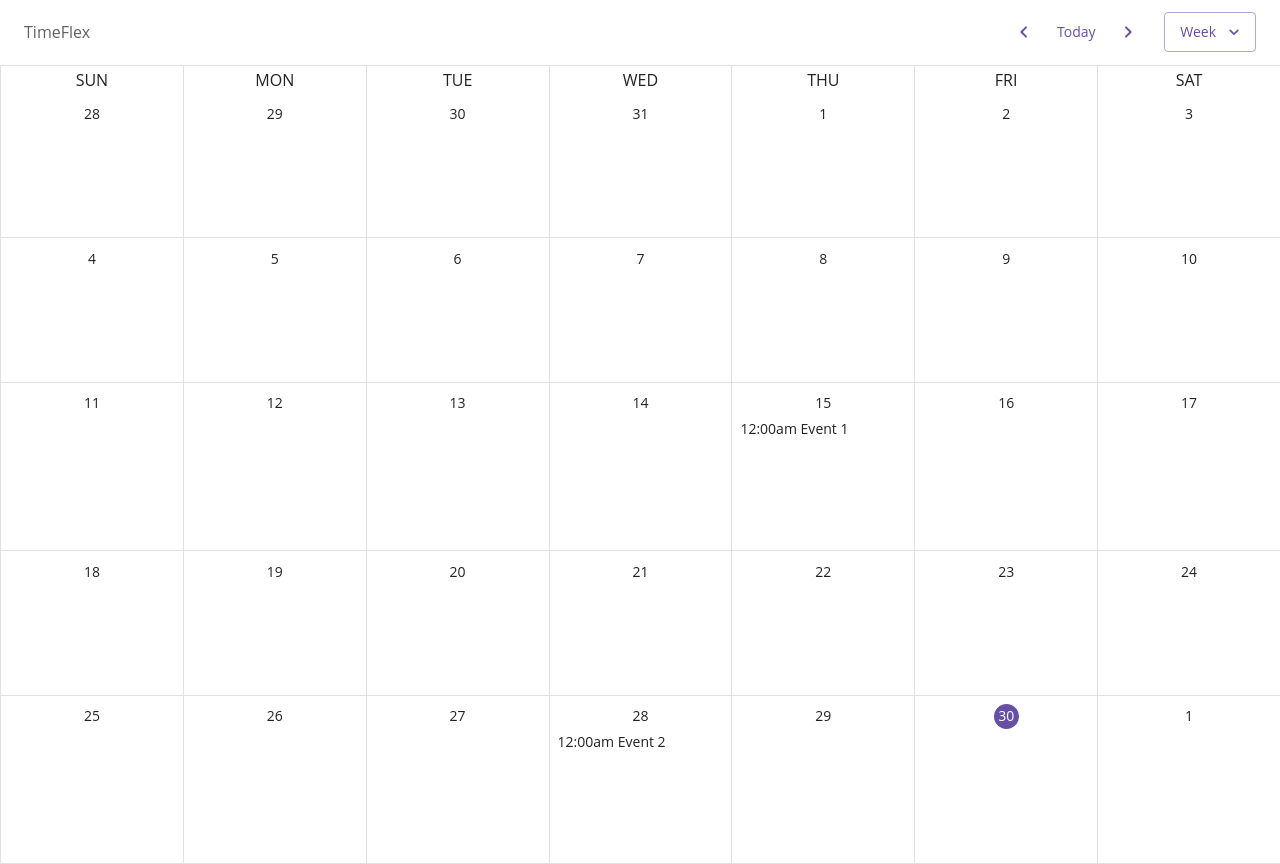
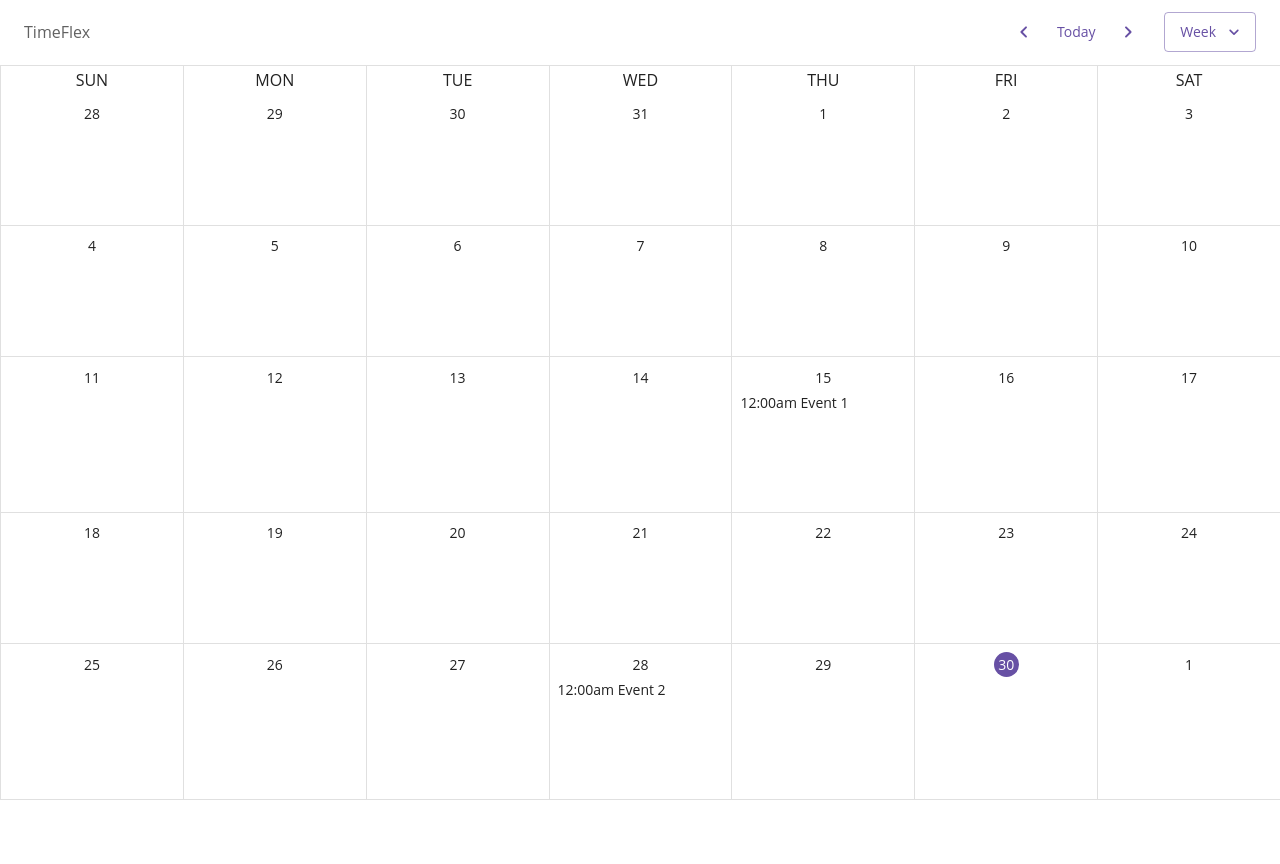
Before and after one commit to darrenleung1208hk/timeflex-revamp, a Next.js app: page /month in a window 1280 px wide. After the commit the page ends 800 px from the top, so only its background shows below. Built offline with nearby package versions, Linux system fonts and the light colour scheme.

Commit message:
fixed height issues

```diff
--- a/components/AppBar.tsx
+++ b/components/AppBar.tsx
@@ -31,7 +31,7 @@ export const AppBar = () => {
 	return (
 		<div>
 			<Toolbar />
-			<MuiAppBar color="transparent" elevation={0}>
+			<MuiAppBar color="inherit" elevation={0}>
 				<Toolbar sx={{ display: "flex", justifyContent: "space-between" }}>
 					<Typography
 						variant="subtitle1"
--- a/pages/_app.tsx
+++ b/pages/_app.tsx
@@ -1,4 +1,5 @@
-import { CssBaseline, ThemeProvider } from "@mui/material";
+import { Box, CssBaseline, Theme, ThemeProvider } from "@mui/material";
+import { CSSProperties } from "@mui/material/styles/createMixins";
 import type { AppProps } from "next/app";
 import { Provider } from "react-redux";
 import { AppBar } from "../components";
@@ -11,7 +12,16 @@ function MyApp({ Component, pageProps }: AppProps) {
 			<ThemeProvider theme={theme}>
 				<CssBaseline />
 				<AppBar />
-				<Component {...pageProps} />
+				<Box
+					height={({ mixins }: Theme) =>
+						`calc(100vh - ${
+							(mixins.toolbar["@media (min-width:600px)"] as CSSProperties)
+								.minHeight
+						}px)`
+					}
+				>
+					<Component {...pageProps} />
+				</Box>
 			</ThemeProvider>
 		</Provider>
 	);
--- a/pages/month.tsx
+++ b/pages/month.tsx
@@ -10,7 +10,7 @@ const events: Event[] = [
 
 const Month: NextPage = () => {
 	return (
-		<Box height="100vh">
+		<Box height="100%">
 			<MonthCalendar month={8} events={events} />
 		</Box>
 	);
```
